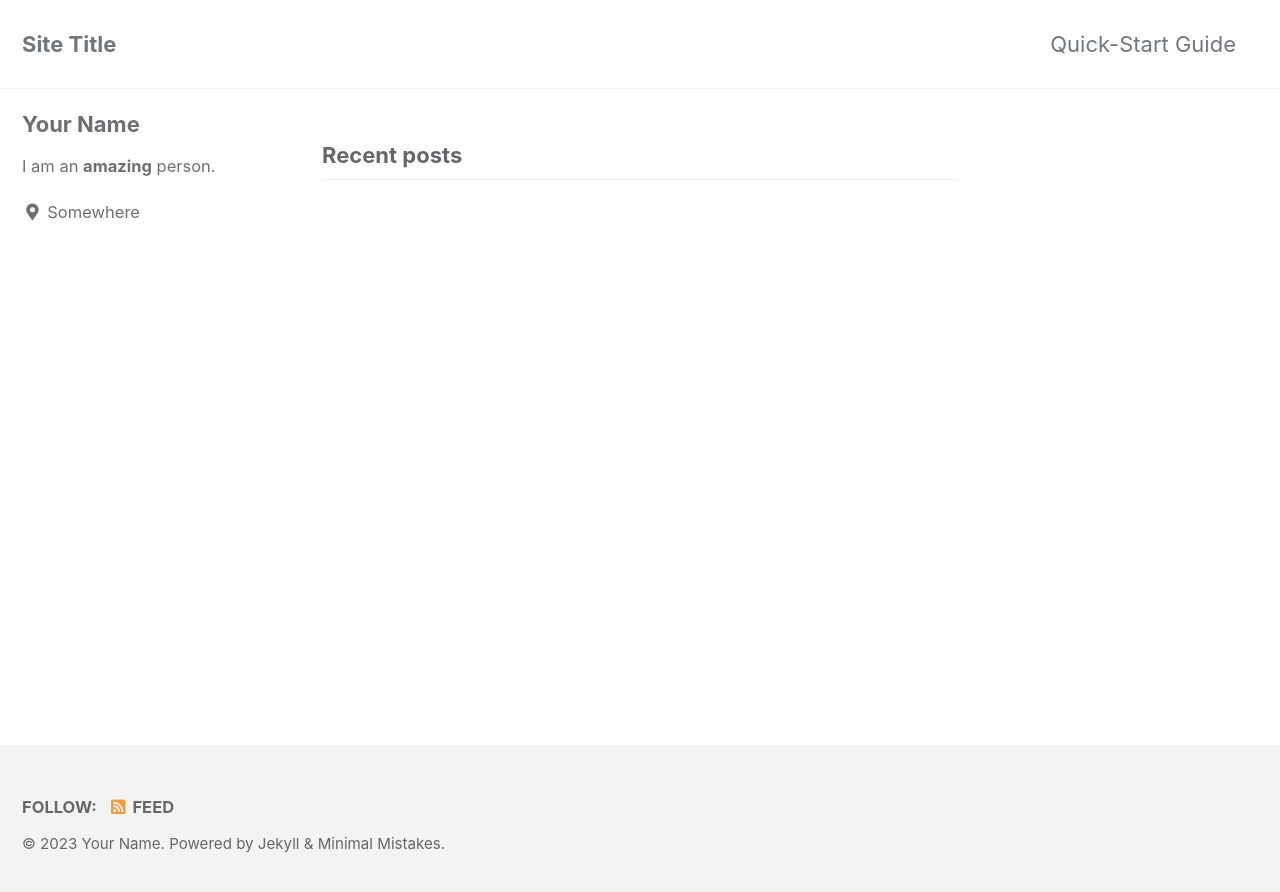
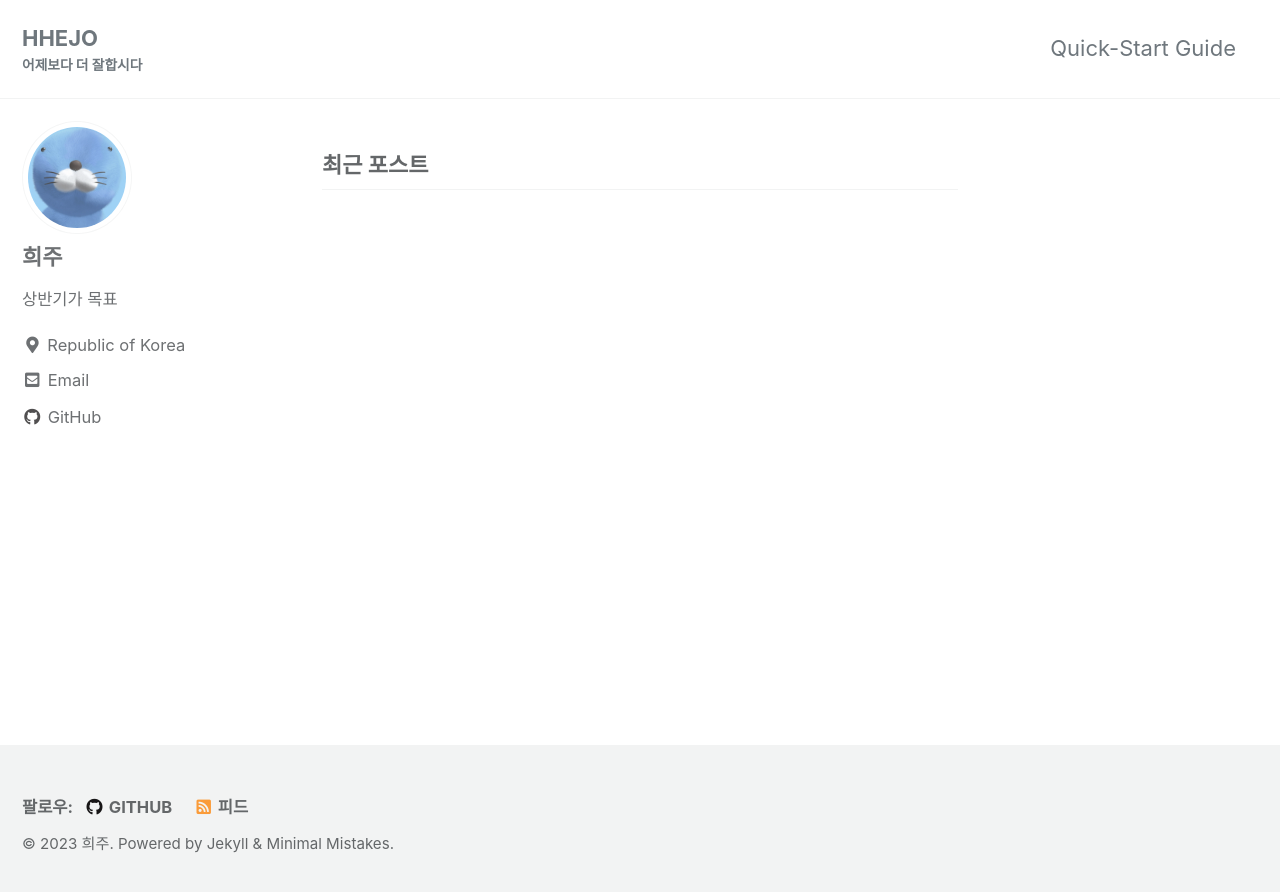
Before and after one commit to hhejo/hhejo-github-io-backup, a Jekyll site: the page built from index.html, in a window 1280 px wide. Shown: the top 892 px of the page. Built offline with Jekyll 4.4.1, drawn with Linux system fonts in a browser that asks for light colours; cached includes are drawn as plain includes; the list of posts is cut into pages by our own code.

Commit message:
reinitializing _config.yml

```diff
--- a/_config.yml
+++ b/_config.yml
@@ -15,13 +15,13 @@
 minimal_mistakes_skin    : "default" # "air", "aqua", "contrast", "dark", "dirt", "neon", "mint", "plum", "sunrise"
 
 # Site Settings
-locale                   : "en-US"
-title                    : "Site Title"
+locale                   : "ko-KR"
+title                    : "HHEJO"
 title_separator          : "-"
-subtitle                 : # site tagline that appears below site title in masthead
-name                     : "Your Name"
-description              : "An amazing website."
-url                      : # the base hostname & protocol for your site e.g. "https://mmistakes.github.io"
+subtitle                 : "어제보다 더 잘합시다"
+name                     : "희주"
+description              : "열심히 코딩하고 기록합시다"
+url                      : "https://hhejo.github.io"
 baseurl                  : # the subpath of your site, e.g. "/blog"
 repository               : # GitHub username/repo-name e.g. "mmistakes/minimal-mistakes"
 teaser                   : # path of fallback teaser image, e.g. "/assets/images/500x300.png"
@@ -104,15 +104,15 @@ analytics:
 
 # Site Author
 author:
-  name             : "Your Name"
-  avatar           : # path of avatar image, e.g. "/assets/images/bio-photo.jpg"
-  bio              : "I am an **amazing** person."
-  location         : "Somewhere"
-  email            :
+  name             : "희주"
+  avatar           : "/assets/images/bio-photo.jpeg"
+  bio              : "상반기가 목표"
+  location         : "Republic of Korea"
+  # email            : "litsmainjof@gmail.com"
   links:
     - label: "Email"
       icon: "fas fa-fw fa-envelope-square"
-      # url: "mailto:your.name@email.com"
+      url: "mailto:litsmainjof@gmail.com"
     - label: "Website"
       icon: "fas fa-fw fa-link"
       # url: "https://your-website.com"
@@ -124,7 +124,7 @@ author:
       # url: "https://facebook.com/"
     - label: "GitHub"
       icon: "fab fa-fw fa-github"
-      # url: "https://github.com/"
+      url: "https://github.com/hhejo"
     - label: "Instagram"
       icon: "fab fa-fw fa-instagram"
       # url: "https://instagram.com/"
@@ -140,7 +140,7 @@ footer:
       # url:
     - label: "GitHub"
       icon: "fab fa-fw fa-github"
-      # url:
+      url: "https://github.com/hhejo"
     - label: "GitLab"
       icon: "fab fa-fw fa-gitlab"
       # url:
@@ -218,9 +218,9 @@ sass:
 
 # Outputting
 permalink: /:categories/:title/
-paginate: 5 # amount of posts to show
+paginate: 10 # amount of posts to show
 paginate_path: /page:num/
-timezone: # https://en.wikipedia.org/wiki/List_of_tz_database_time_zones
+timezone: Asia/Seoul
 
 
 # Plugins (previously gems:)
@@ -290,3 +290,11 @@ defaults:
       comments: # true
       share: true
       related: true
+
+  # _pages
+  - scope:
+      path: "_pages"
+      type: pages
+    values:
+      layout: single
+      author_profile: true
```
Also changed, not shown: assets/images/bio-photo.jpeg (added), 1 other file.
